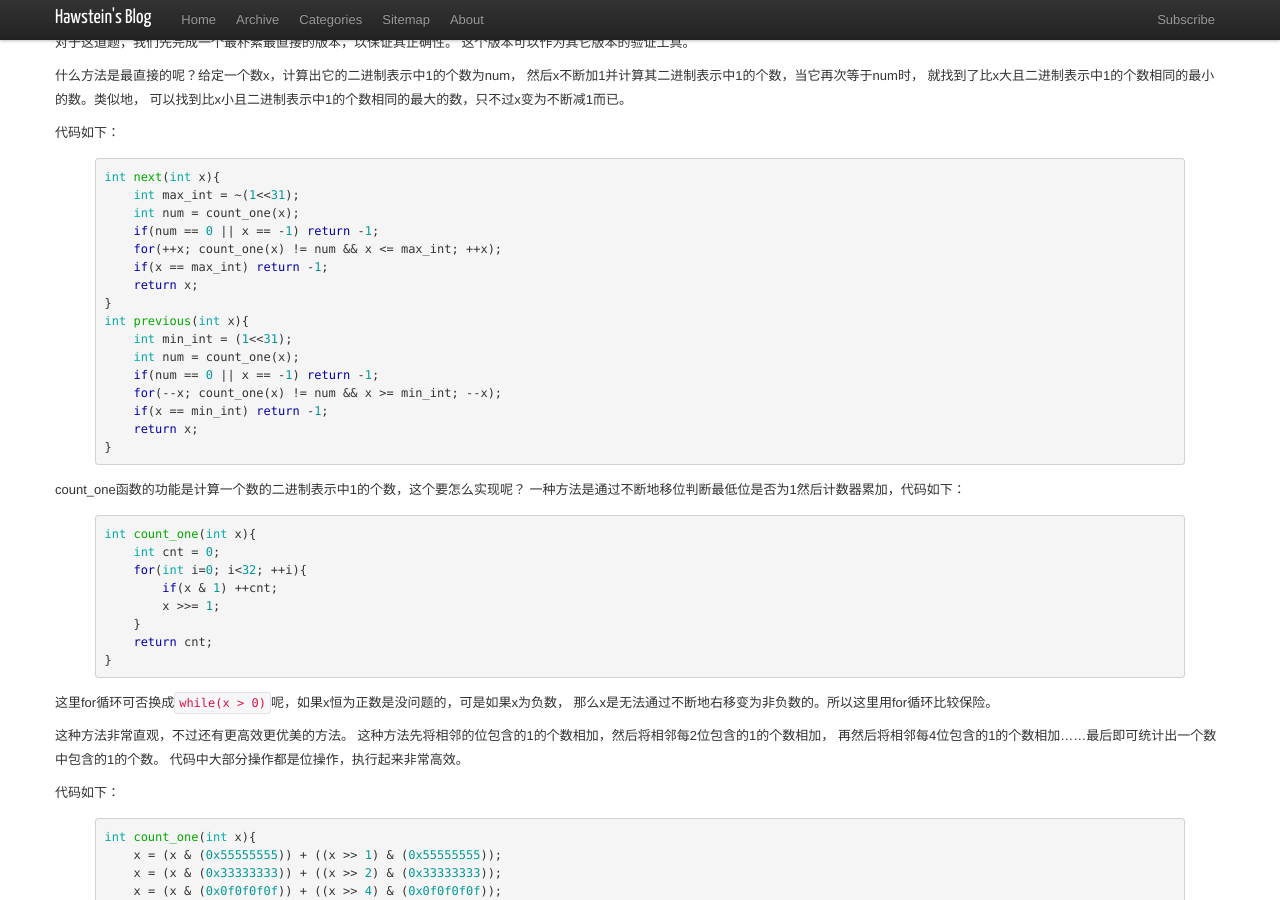
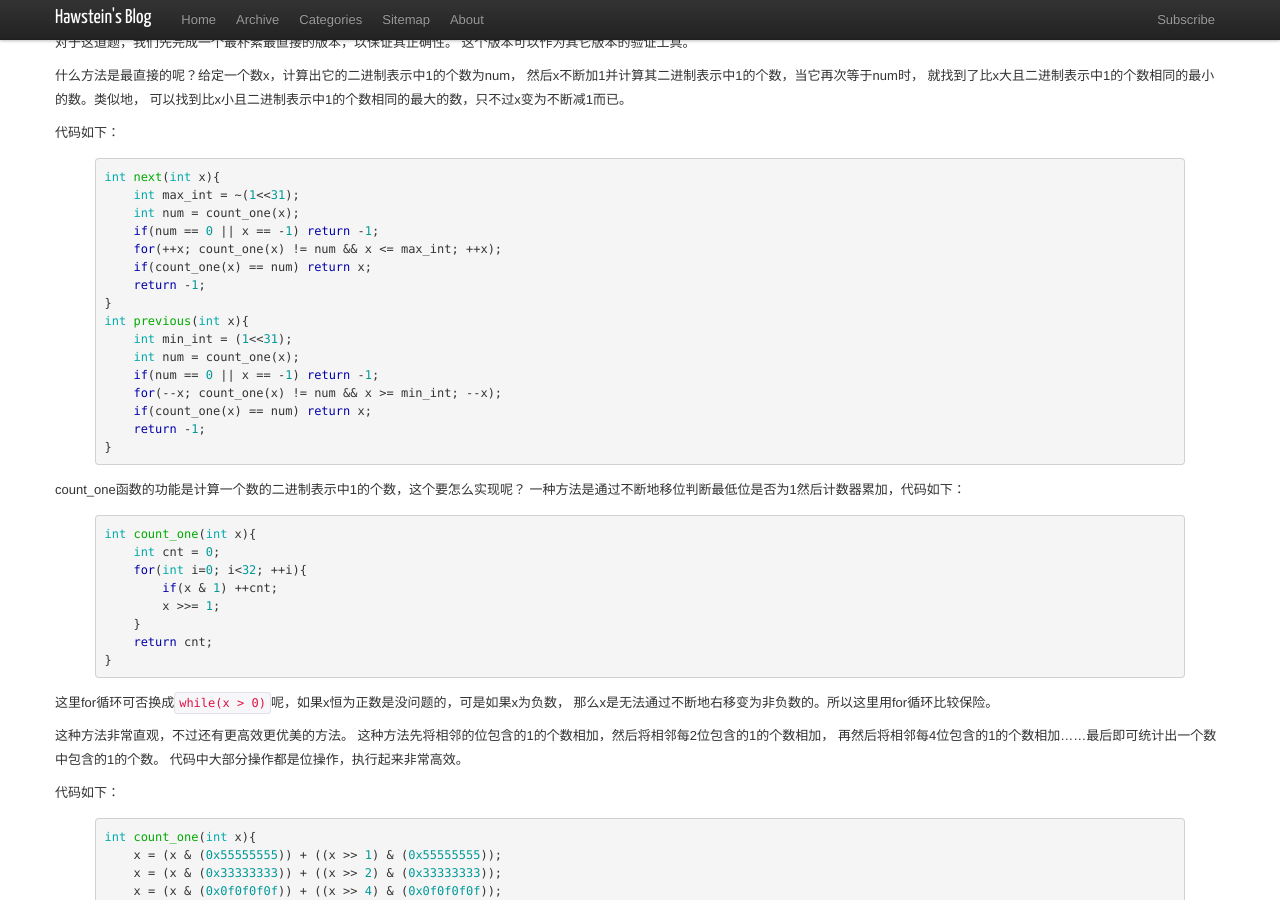
Before and after one commit to Hawstein/hawstein.github.com, a Jekyll site: the page built from _posts/2013/2013-1-4-5.3.md, in a window 1280 px wide and 900 px high, scrolled down 434 px. Built offline with Jekyll 4.4.1, drawn with Linux system fonts in a browser that asks for light colours; nearby versions of some CDN libraries; Markdown is read by kramdown in place of the engine named in the settings; comment, search, counter and statistics services are not loaded; some of the changed text lies outside the part shown.

Commit message:
alter 5.3.md

```diff
--- a/_posts/2013/2013-1-4-5.3.md
+++ b/_posts/2013/2013-1-4-5.3.md
@@ -34,16 +34,16 @@ int next(int x){
     int num = count_one(x);
     if(num == 0 || x == -1) return -1;
     for(++x; count_one(x) != num && x <= max_int; ++x);
-    if(x == max_int) return -1;
-    return x;
+    if(count_one(x) == num) return x;
+    return -1;
 }
 int previous(int x){
     int min_int = (1<<31);
     int num = count_one(x);
     if(num == 0 || x == -1) return -1;
     for(--x; count_one(x) != num && x >= min_int; --x);
-    if(x == min_int) return -1;
-    return x;
+    if(count_one(x) == num) return x;
+    return -1;
 }
 {% endhighlight %}
 
@@ -167,16 +167,16 @@ int next(int x){
     int num = count_one(x);
     if(num == 0 || x == -1) return -1;
     for(++x; count_one(x) != num && x <= max_int; ++x);
-    if(x == max_int) return -1;
-    return x;
+    if(count_one(x) == num) return x;
+    return -1;
 }
 int previous(int x){
     int min_int = (1<<31);
     int num = count_one(x);
     if(num == 0 || x == -1) return -1;
     for(--x; count_one(x) != num && x >= min_int; --x);
-    if(x == min_int) return -1;
-    return x;
+    if(count_one(x) == num) return x;
+    return -1;
 }
 int next1(int x){
     int xx = x, bit = 0;
```
